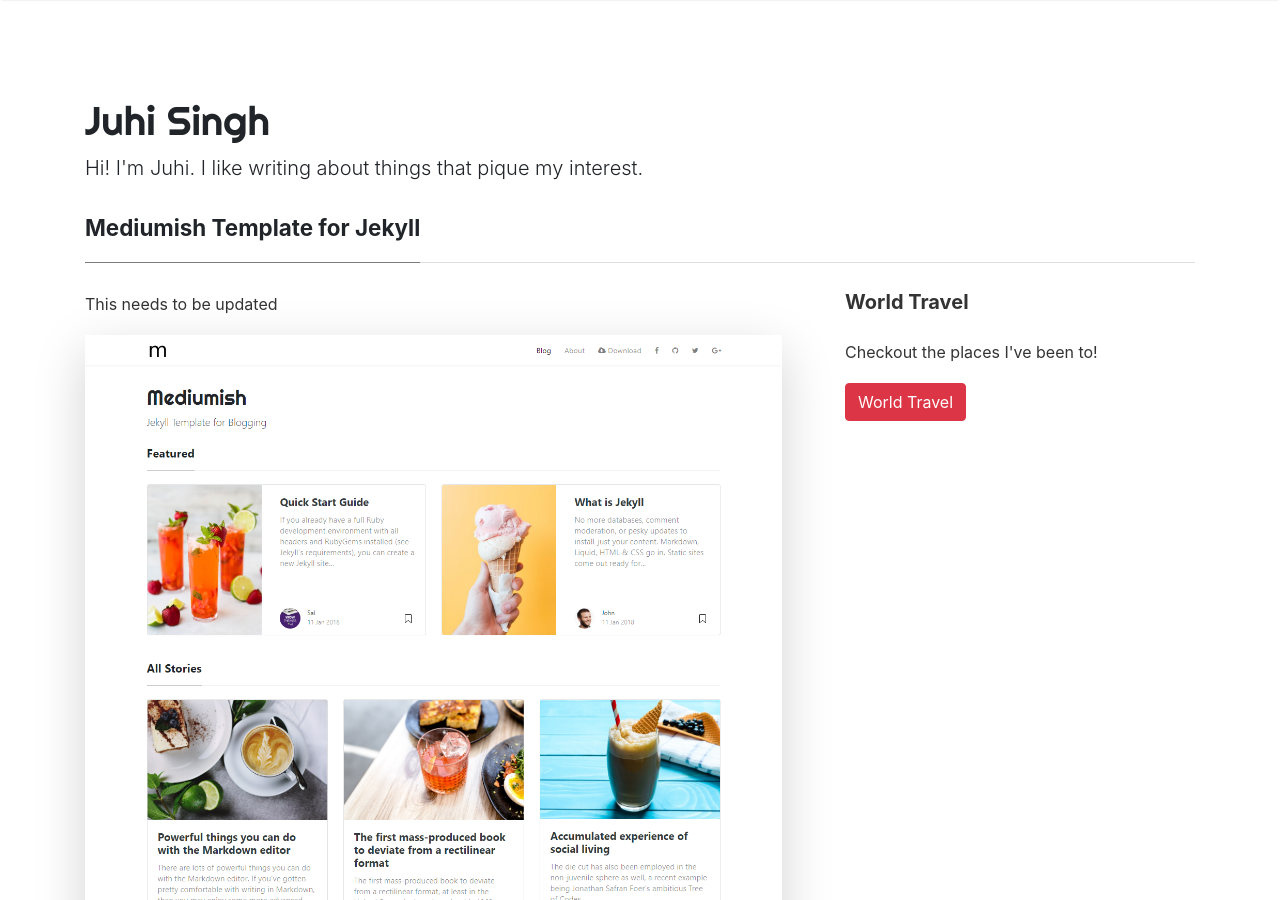
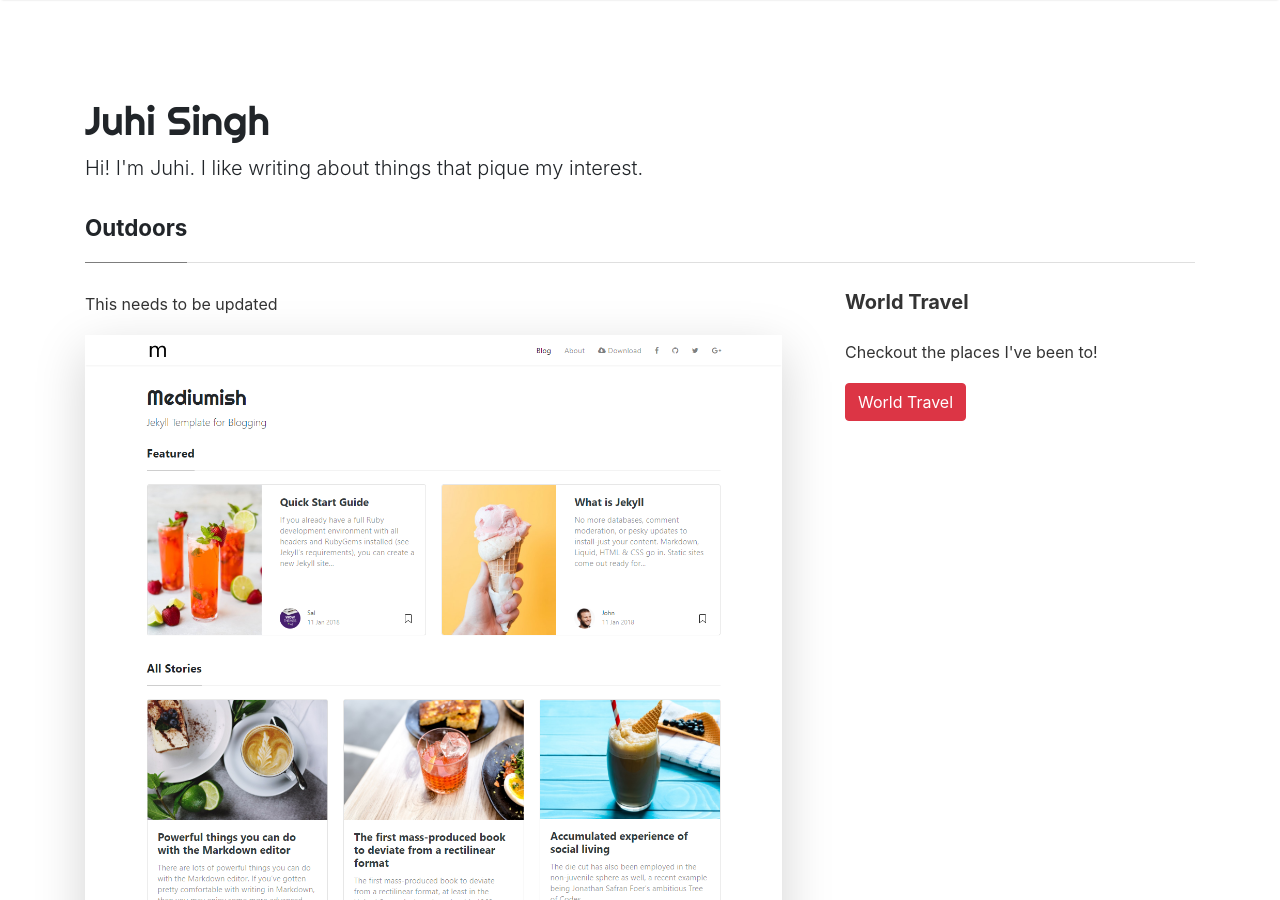
Before and after one commit to jsingh41/jsingh41.github.io, a Jekyll site: the page built from _pages/outdoors.md, in a window 1280 px wide and 900 px high. Built offline with Jekyll 4.4.1, drawn with Linux system fonts in a browser that asks for light colours; nearby versions of some CDN libraries; comment, search, counter and statistics services are not loaded.

Commit message:
Update outdoors.md

```diff
--- a/_pages/outdoors.md
+++ b/_pages/outdoors.md
@@ -1,6 +1,6 @@
 ---
 layout: page
-title: Mediumish Template for Jekyll
+title: Outdoors
 permalink: /outdoors
 comments: true
 ---
```
